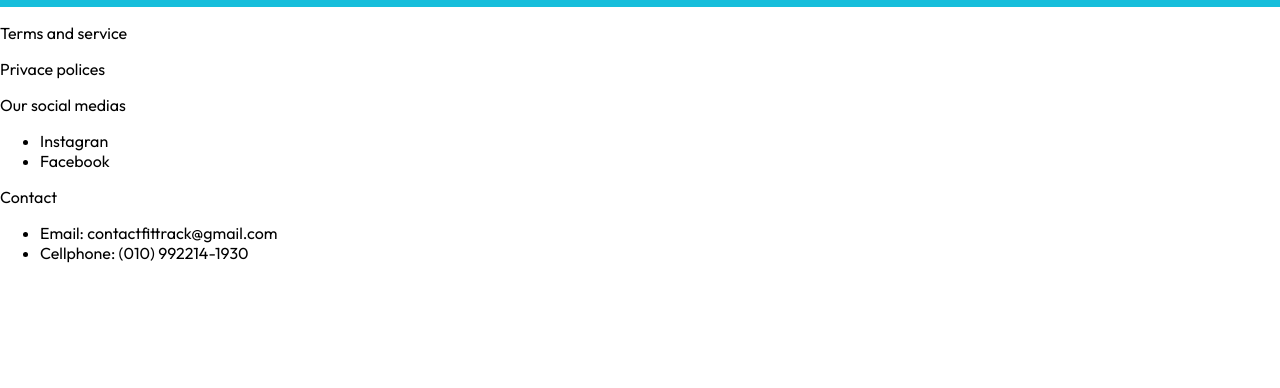
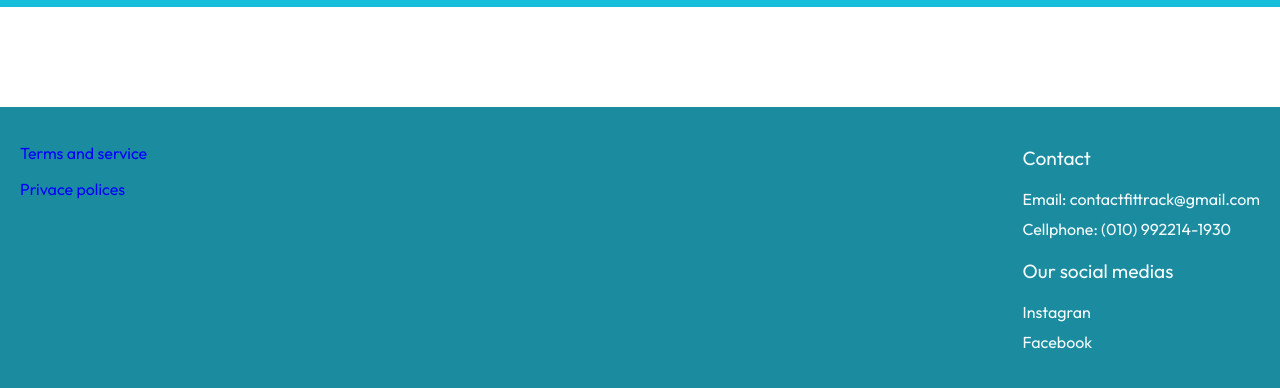
Before and after one commit to Fellipe-Barradas/FitTrack-landing-page, a website: page public/index.html in a window 1280 px wide. Shown: the part 2003-2391 px from the top of the page. Before the commit the page ends 2282 px from the top, so only its background shows below. Drawn offline with Linux system fonts and the light colour scheme.

Commit message:
Criado e estilizado o footer

```diff
--- a/SCSS/layout/_footer.scss
+++ b/SCSS/layout/_footer.scss
@@ -0,0 +1,24 @@
+@use '../variables';
+#footer{
+    margin-top: 100px;
+    color: variables.$text-color;
+    background-color: variables.$secondary-color;
+    padding: 20px;
+    display: flex;
+    justify-content: space-between;
+    p a{
+        font-size: 0.1;
+        color: blue;
+        cursor: pointer;
+    }
+    ul{
+        list-style-type: none;
+        li{
+            margin-top: 10px;
+            cursor: pointer;
+        }
+        p{
+            font-size: 1.2rem;
+        }
+    }
+}
--- a/SCSS/modules/upbtn.scss
+++ b/SCSS/modules/upbtn.scss
@@ -9,7 +9,7 @@
 }
 .btn-topo svg{
     background-color: white;
-    border: 3px solid rgba(0, 0, 0, 0.904);
+    border: 2px solid rgba(0, 0, 0, 0.904);
     border-radius: 50%;
     cursor: pointer;
     width: 40px;
--- a/public/index.html
+++ b/public/index.html
@@ -96,17 +96,19 @@
         <div>
           <p><a>Terms and service</a></p>
           <p><a>Privace polices</a></p>
-          <p><a>Our social medias</a></p>
+
+
+        </div>
+        <div>
           <ul>
+            <p>Contact</p>
+              <li>Email: <a>contactfittrack@gmail.com</a></li>
+              <li>Cellphone: <a>(010) 992214-1930</a></li>
+          </ul>
+          <ul>
+            <p>Our social medias</p>
               <li><a>Instagran</a></li>
               <li><a>Facebook</a></li>
-          </ul>
-        </div>
-        <div>
-        <p>Contact</p>
-          <ul>
-              <li>Email: <a>contactfittrack@gmail.com</a></li>
-              <li>Cellphone: <a>(010) 992214-1930</a></li>
           </ul>
         </div>
     </footer>
```
Also changed, not shown: CSS/style.css.
